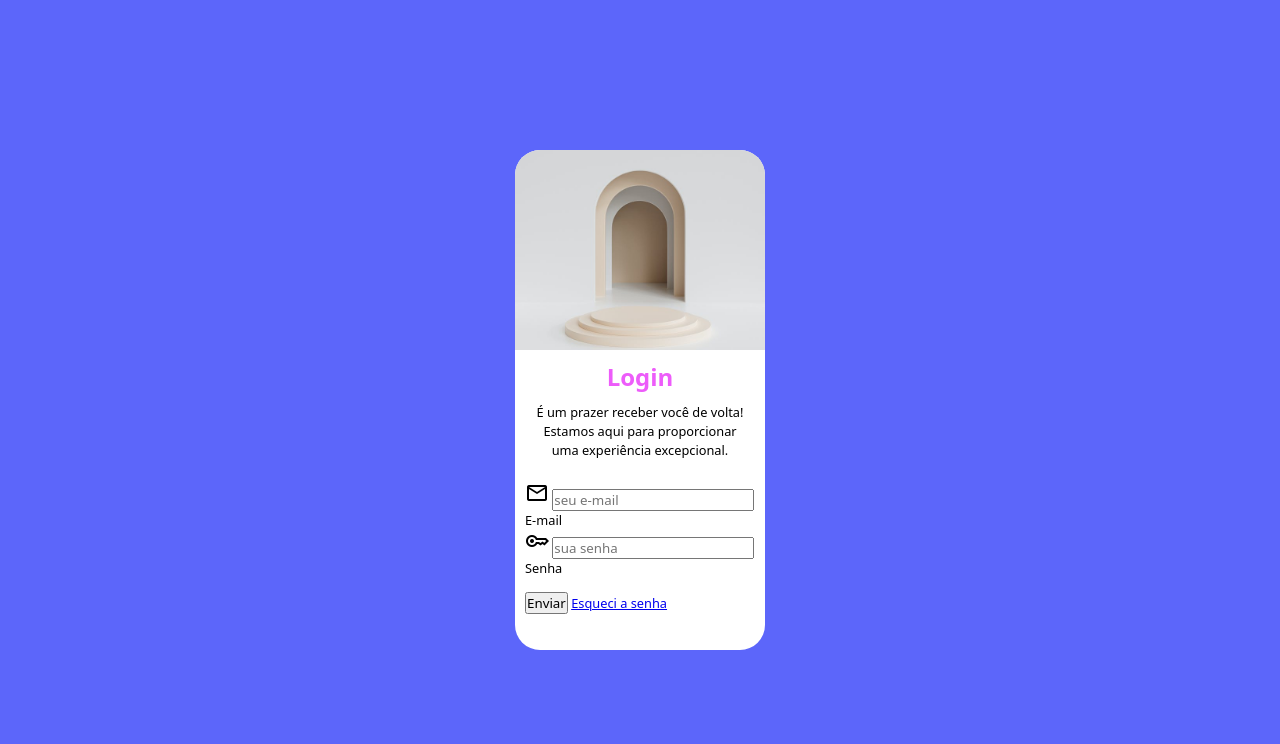
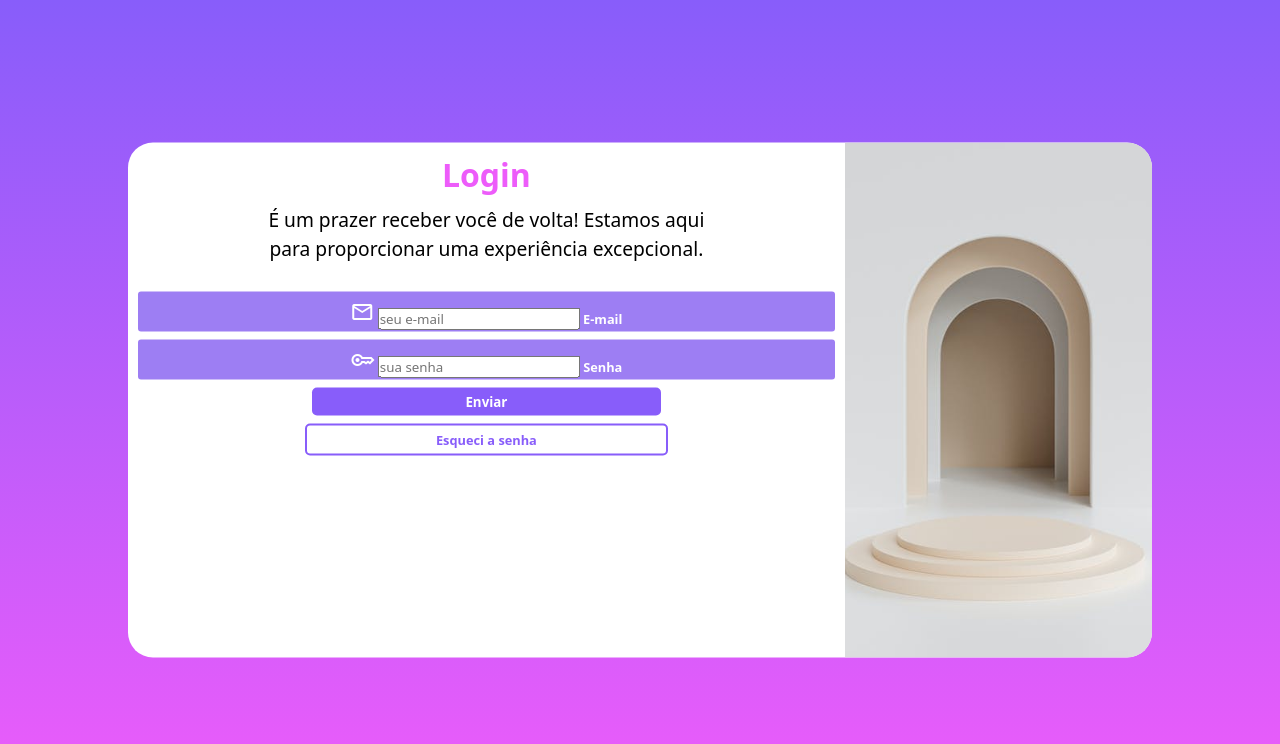
Before and after one commit to nathanhenrick/projeto-login, a plain HTML site: page index.html in a window 1280 px wide. Drawn offline with nearby package versions, Linux system fonts and the light colour scheme.

Commit message:
formatação projeto

```diff
--- a/estilos/media-query.css
+++ b/estilos/media-query.css
@@ -24,9 +24,13 @@
    div#formulario > p {
         font-size: 1.2em
     }
+
+    form {
+        text-align: center;
+    }
 }
 
-@media screen and (min-width: 992px) and (max-width: 1200px) {
+@media screen and (min-width: 992px){
     body {
         background-image: linear-gradient(to bottom, #885DFA,
         #ED5CFA);
@@ -55,4 +59,26 @@
     section#login > div#formulario > p {
         font-size: 1.2em
     }
+
+    form {
+        text-align: center;
+    }
+
+    form > input[type=submit] {
+        width: 50%;
+        margin: auto;
+        text-align: center;
+    }
+    form > a {
+        display: block;
+        width: 50%;
+    }
+
+    section#login > div#formulario > form > a {
+        margin: 8px auto;
+    }
+
+    main {
+        max-width: 1500px;
+    }
 }
--- a/estilos/style.css
+++ b/estilos/style.css
@@ -35,7 +35,7 @@ section#login {
 
     background-color: white;
     width: 250px;
-    height: 500px;
+    height: 515px;
 
     border-radius: 25px;
     box-sizing: border-box;
@@ -82,6 +82,56 @@ form#iform {
     font-size: 0.8em;
 }
 
-.botao {
-    margin-top: 15px;
+form > input[type=submit] {
+    display: block;
+    width: 100%;
+
+    background-color: #885DFA;
+    color: white;
+    border: none;
+    padding: 5px;
+    border-radius: 5px;
+
+    font-weight: bold;
 }
+
+form > input[type=submit]:hover {
+    background-color: #6142b6;
+}
+
+form .campo {
+    margin: 8px 0px;
+    padding: 2px;
+    border-radius: 3px;
+
+    background-color: #9d7ef3;
+    color: white;
+
+    font-weight: bold;
+
+
+}
+form .botao {
+    display: block;
+    text-align: center;
+    margin: 8px 0px;
+
+    border: 2px solid #885DFA;
+    border-radius: 5px;
+    padding: 5px;
+}
+
+form a {
+    color: #885DFA;
+    text-decoration: none;
+    font-weight: bold;
+}
+
+form .botao:hover {
+    background-color: #ae91ff;
+    color: white;
+}
+
+.material-symbols-outlined {
+    margin-top: 6px;
+}
--- a/index.html
+++ b/index.html
@@ -19,22 +19,27 @@
                 <p>É um prazer receber você de volta! Estamos aqui para proporcionar uma experiência excepcional.
                 </p>
                 <form action="login.php" method="post" id="iform">
-                    <p>
+
+                        <div class="campo">
                             <span class="material-symbols-outlined">mail</span>
                             <input type="email" name="email" id="iemail" required autocomplete="email" placeholder="seu e-mail">
                             <label for="iemail">E-mail</label>
-                    </p>
+                        </div>
 
-                    <p>
+
+
+                        <div class="campo">
                             <span class="material-symbols-outlined">key</span>
                             <input type="password" name="senha" id="isenha" required autocomplete="current-password" placeholder="sua senha" minlength="8" maxlength="20">
                             <label for="isenha">Senha</label>
-                    </p>
+                        </div>
 
-                    <p>
-                        <input class="botao" type="submit" value="Enviar">
+
+
+                        <input type="submit" value="Enviar">
+
                         <a href="#" class="botao">Esqueci a senha</a>
-                    </p>
+
 
                 </form>
             </div>
```
Lines whose indentation alone changed are shown as unchanged.
